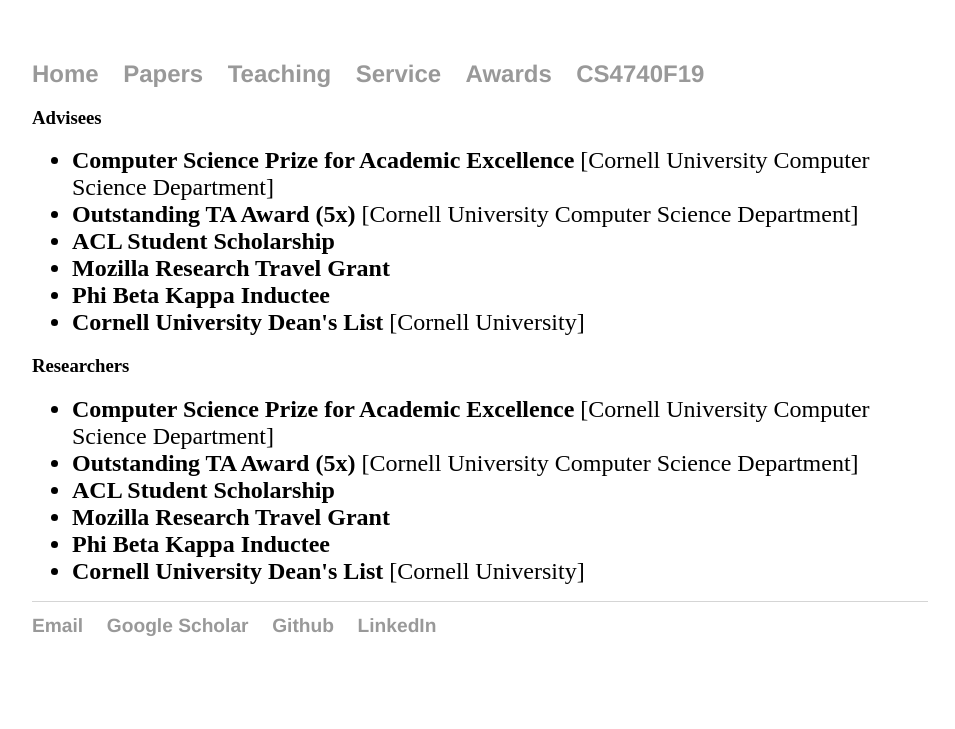
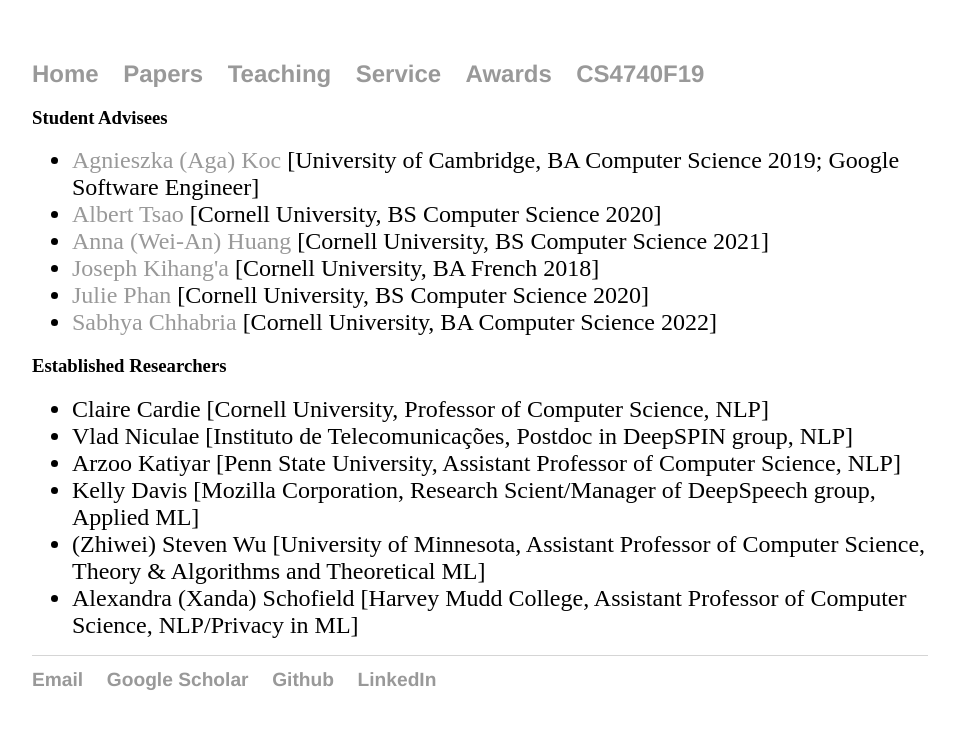
Before and after one commit to rishibommasani/rishibommasani.github.io, a Jekyll site: the page built from Advisees/index.html, in a window 1280 px wide. Shown: the top 729 px of the page, without its empty margins (160-1115 px from the left). Built offline with Jekyll 4.4.1, drawn with Linux system fonts in a browser that asks for light colours.

Commit message:
collaborators

```diff
--- a/Advisees/index.html
+++ b/Advisees/index.html
@@ -2,22 +2,22 @@
 layout: default
 title: Collaborators
 ---
-	<h3>Advisees</h3>
+	<h3>Student Advisees</h3>
 	<ul>
-		<li> <b> Computer Science Prize for Academic Excellence </b> [Cornell University Computer Science Department] </li>
-		<li> <b> Outstanding TA Award (5x) </b> [Cornell University Computer Science Department] </li>
-		<li> <b> ACL Student Scholarship </b> </li>
-		<li> <b> Mozilla Research Travel Grant </b> </li>
-		<li> <b> Phi Beta Kappa Inductee </b> </li>
-		<li> <b> Cornell University Dean's List </b> [Cornell University] </li>
+	<li>  <a href="https://www.linkedin.com/in/kocagnes/?originalSubdomain=uk">Agnieszka (Aga) Koc </a> [University of Cambridge, BA Computer Science 2019; Google Software Engineer] </li>
+	<li>  <a href="https://www.linkedin.com/in/albert-tsao-928a36192/">Albert Tsao </a> [Cornell University, BS Computer Science 2020] </li>
+	<li>  <a href="https://www.linkedin.com/in/wei-an-huang/">Anna (Wei-An) Huang </a> [Cornell University, BS Computer Science 2021] </li>
+	<li>  <a href="https://www.linkedin.com/in/kariuk%E1%B4%89/">Joseph Kihang'a </a> [Cornell University, BA French 2018] </li>
+	<li>  <a href="https://www.linkedin.com/in/thejxp/">Julie Phan </a> [Cornell University, BS Computer Science 2020] </li>
+	<li>  <a href="https://www.linkedin.com/in/sabhyachhabria/">Sabhya Chhabria </a> [Cornell University, BA Computer Science 2022] </li>
 	</ul>
 
-	<h3>Researchers</h3>
+	<h3>Established Researchers</h3>
 	<ul>
-		<li> <b> Computer Science Prize for Academic Excellence </b> [Cornell University Computer Science Department] </li>
-		<li> <b> Outstanding TA Award (5x) </b> [Cornell University Computer Science Department] </li>
-		<li> <b> ACL Student Scholarship </b> </li>
-		<li> <b> Mozilla Research Travel Grant </b> </li>
-		<li> <b> Phi Beta Kappa Inductee </b> </li>
-		<li> <b> Cornell University Dean's List </b> [Cornell University] </li>
+		<li> Claire Cardie [Cornell University, Professor of Computer Science, NLP] </li>
+		<li> Vlad Niculae [Instituto de Telecomunicações, Postdoc in DeepSPIN group, NLP] </li>
+		<li> Arzoo Katiyar [Penn State University, Assistant Professor of Computer Science, NLP] </li>
+		<li> Kelly Davis [Mozilla Corporation, Research Scient/Manager of DeepSpeech group, Applied ML] </li>
+		<li> (Zhiwei) Steven Wu [University of Minnesota, Assistant Professor of Computer Science, Theory & Algorithms and Theoretical ML] </li>
+		<li> Alexandra (Xanda) Schofield [Harvey Mudd College, Assistant Professor of Computer Science, NLP/Privacy in ML]</li>
 	</ul>
```
